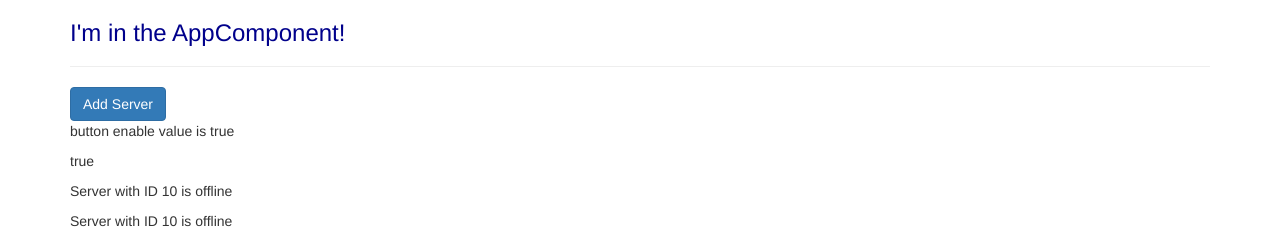
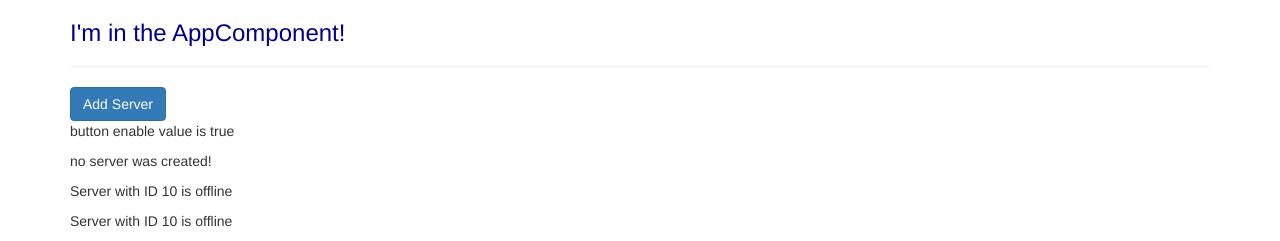
Before and after one commit to adetiamarhadi/angular-demo, an Angular app: page / in a window 1280 px wide. Shown: the top 241 px of the page. Built offline with nearby package versions, Linux system fonts and the light colour scheme.

Commit message:
event binding

```diff
--- a/src/app/servers/servers.component.html
+++ b/src/app/servers/servers.component.html
@@ -1,5 +1,5 @@
-<button class="btn btn-primary" [disabled]="!allowNewServer">Add Server</button>
+<button class="btn btn-primary" [disabled]="!allowNewServer" (click)="onCreateServer()">Add Server</button>
 <p>button enable value is {{ allowNewServer }}</p>
-<p [innerText]="allowNewServer">you can do like this too</p>
+<p>{{ serverCreationStatus }}</p>
 <app-server></app-server>
 <app-server></app-server>
--- a/src/app/servers/servers.component.ts
+++ b/src/app/servers/servers.component.ts
@@ -9,6 +9,8 @@ export class ServersComponent implements OnInit {
 
   allowNewServer = false;
 
+  serverCreationStatus = 'no server was created!';
+
   constructor() {
     setTimeout(() => {
       this.allowNewServer = true;
@@ -18,4 +20,8 @@ export class ServersComponent implements OnInit {
   ngOnInit(): void {
   }
 
+  onCreateServer() {
+    this.serverCreationStatus = 'server was crated!';
+  }
+
 }
```
